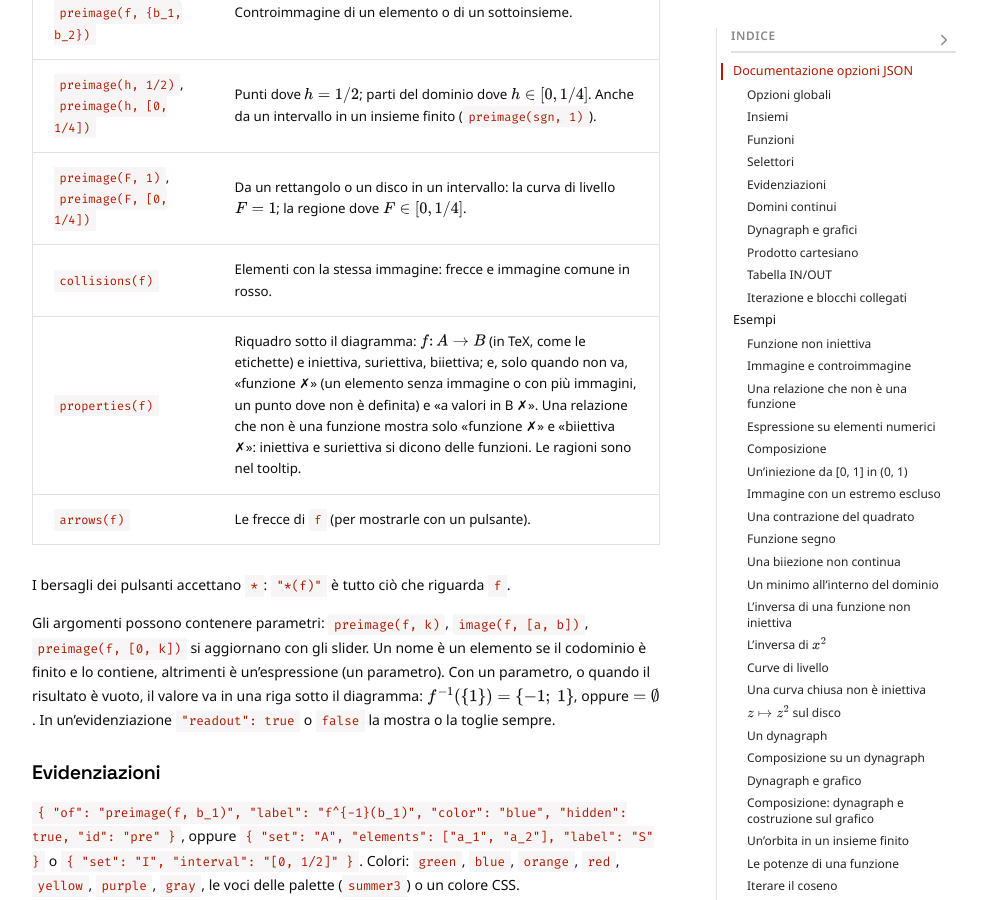
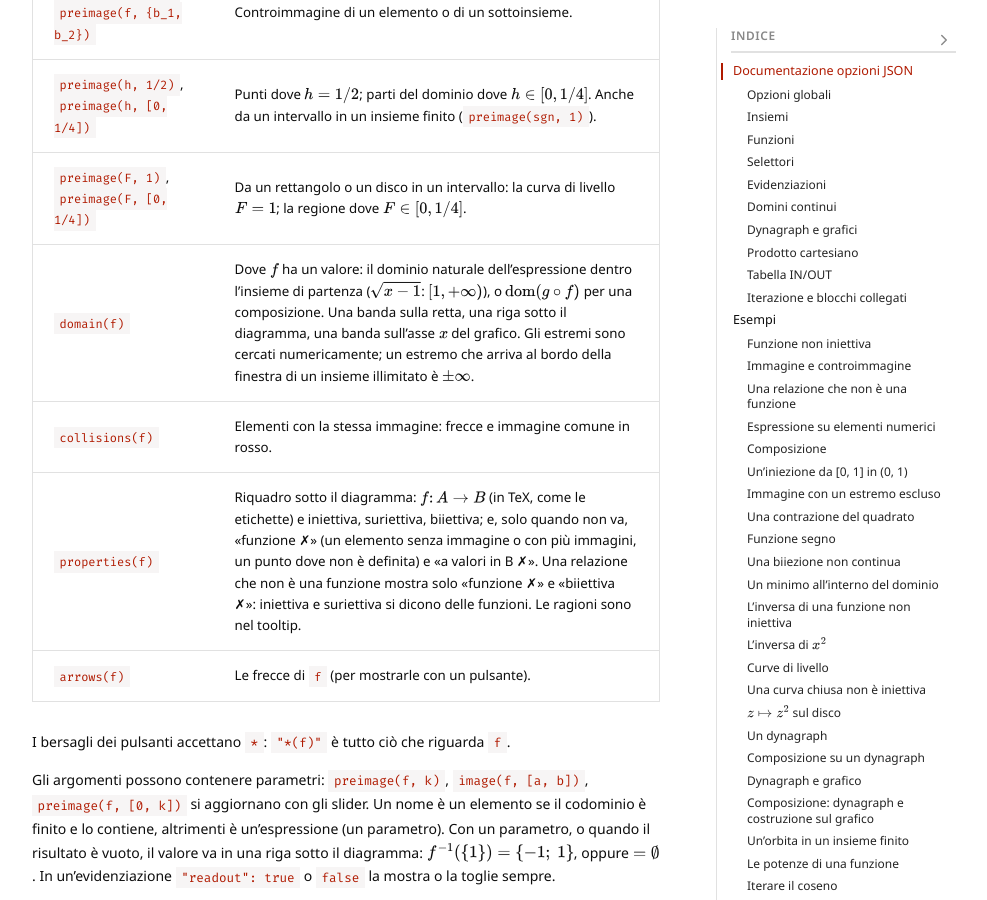
Before and after one commit to Bradwave/matephis, a Jekyll site: the page built from _notes/Public/test-sets.md, in a window 1280 px wide and 900 px high, scrolled down 6626 px. Shown: the whole window, without its empty margins (146-1133 px from the left). Built offline with Jekyll 4.4.1, drawn with Linux system fonts in a browser that asks for light colours; some of the changed text lies outside the part shown.

Commit message:
Sets: domain(f), the natural domain on the line and on the plot
domain(f) shades where an expression has a value inside its set, with
the ends found by bisection (±∞ where it reaches the window of an
unbounded set), a readout line "dom f = …" and a band on the x axis of
the linked plot. Docs and an example with ln(4 - x²).

Co-Authored-By: Claude Opus 5.5 <noreply@anthropic.com>

````diff
--- a/_notes/Public/test-sets.md
+++ b/_notes/Public/test-sets.md
@@ -88,6 +88,7 @@ Si usano in `show`, in `highlights` (`of`) e come bersagli dei pulsanti `reveal`
 | `preimage(f, b_1)`, `preimage(f, {b_1, b_2})` | Controimmagine di un elemento o di un sottoinsieme. |
 | `preimage(h, 1/2)`, `preimage(h, [0, 1/4])` | Punti dove $h = 1/2$; parti del dominio dove $h \in [0, 1/4]$. Anche da un intervallo in un insieme finito (`preimage(sgn, 1)`). |
 | `preimage(F, 1)`, `preimage(F, [0, 1/4])` | Da un rettangolo o un disco in un intervallo: la curva di livello $F = 1$; la regione dove $F \in [0, 1/4]$. |
+| `domain(f)` | Dove $f$ ha un valore: il dominio naturale dell'espressione dentro l'insieme di partenza ($\sqrt{x - 1}$: $[1, +\infty)$), o $\mathrm{dom}(g \circ f)$ per una composizione. Una banda sulla retta, una riga sotto il diagramma, una banda sull'asse $x$ del grafico. Gli estremi sono cercati numericamente; un estremo che arriva al bordo della finestra di un insieme illimitato è $\pm\infty$. |
 | `collisions(f)` | Elementi con la stessa immagine: frecce e immagine comune in rosso. |
 | `properties(f)` | Riquadro sotto il diagramma: $f\colon A \to B$ (in TeX, come le etichette) e iniettiva, suriettiva, biiettiva; e, solo quando non va, «funzione ✗» (un elemento senza immagine o con più immagini, un punto dove non è definita) e «a valori in B ✗». Una relazione che non è una funzione mostra solo «funzione ✗» e «biiettiva ✗»: iniettiva e suriettiva si dicono delle funzioni. Le ragioni sono nel tooltip. |
 | `arrows(f)` | Le frecce di `f` (per mostrarle con un pulsante). |
@@ -898,3 +899,17 @@ $f(x) = x - 1$ va da $[-2, 4]$ in $[-3, 3]$, ma $g(y) = \sqrt{y}$ è definita so
   "show": ["domain(gf)"]
 }
 ```
+
+### Il dominio naturale
+
+$f(x) = \ln(4 - x^2)$ è definita dove $4 - x^2 > 0$: su $(-2, 2)$. Lo stesso intervallo sulla retta, sotto il diagramma e sull'asse $x$ del grafico.
+
+```sets
+{
+  "layout": "column",
+  "sets": [{ "id": "R", "label": "\\mathbb{R}", "interval": "R", "window": [-3, 3] }, { "id": "S", "label": "\\mathbb{R}", "interval": "R", "window": [-3, 2] }],
+  "maps": [{ "id": "f", "from": "R", "to": "S", "expr": "log(4 - x^2)", "samples": [-1.5, -1, 0, 1, 1.5] }],
+  "show": ["domain(f)"],
+  "plot": { "maps": ["f"], "xlim": [-3, 3], "ylim": [-3, 2] }
+}
+```
````
Also changed, not shown: tests/sets-model.test.js (+11 -0 lines).
